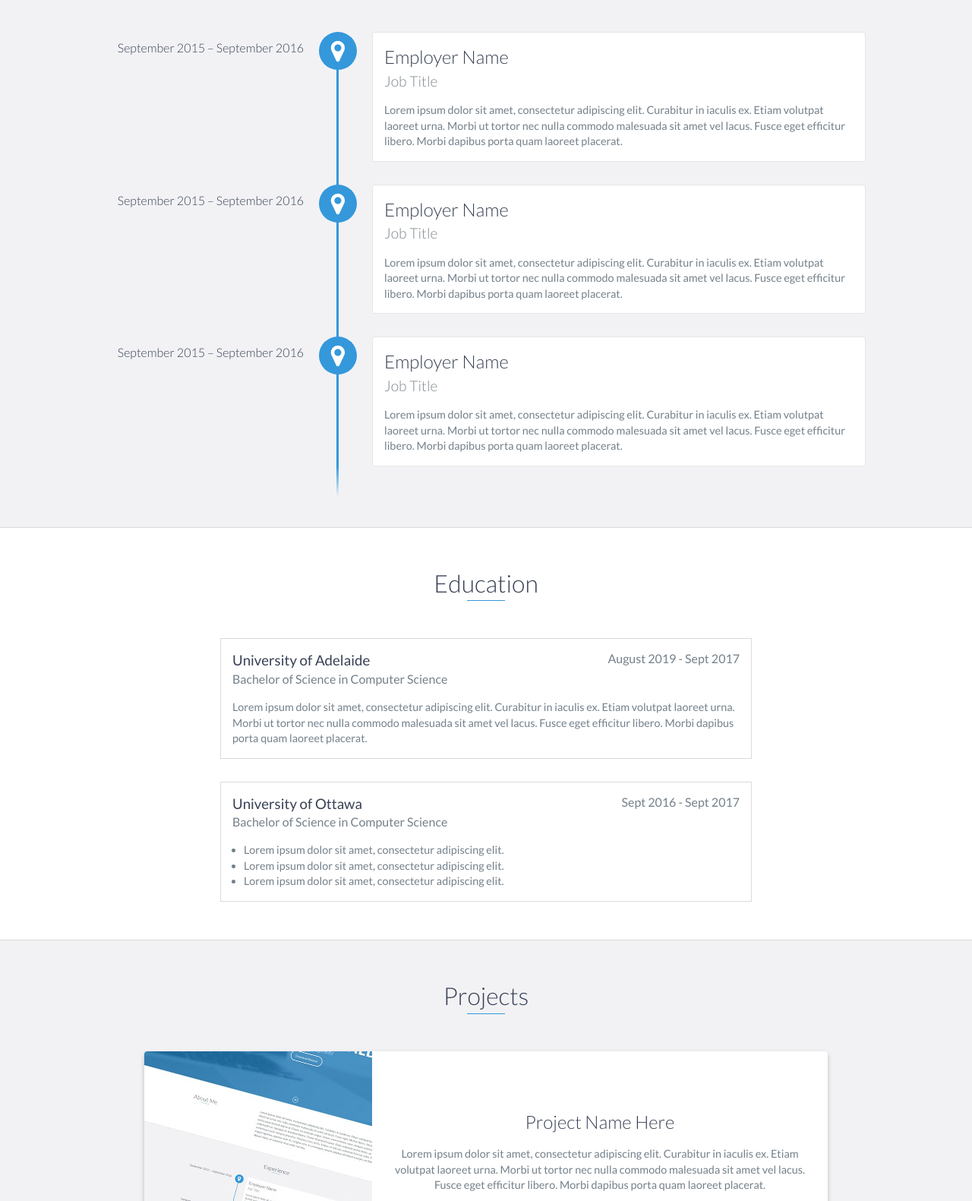
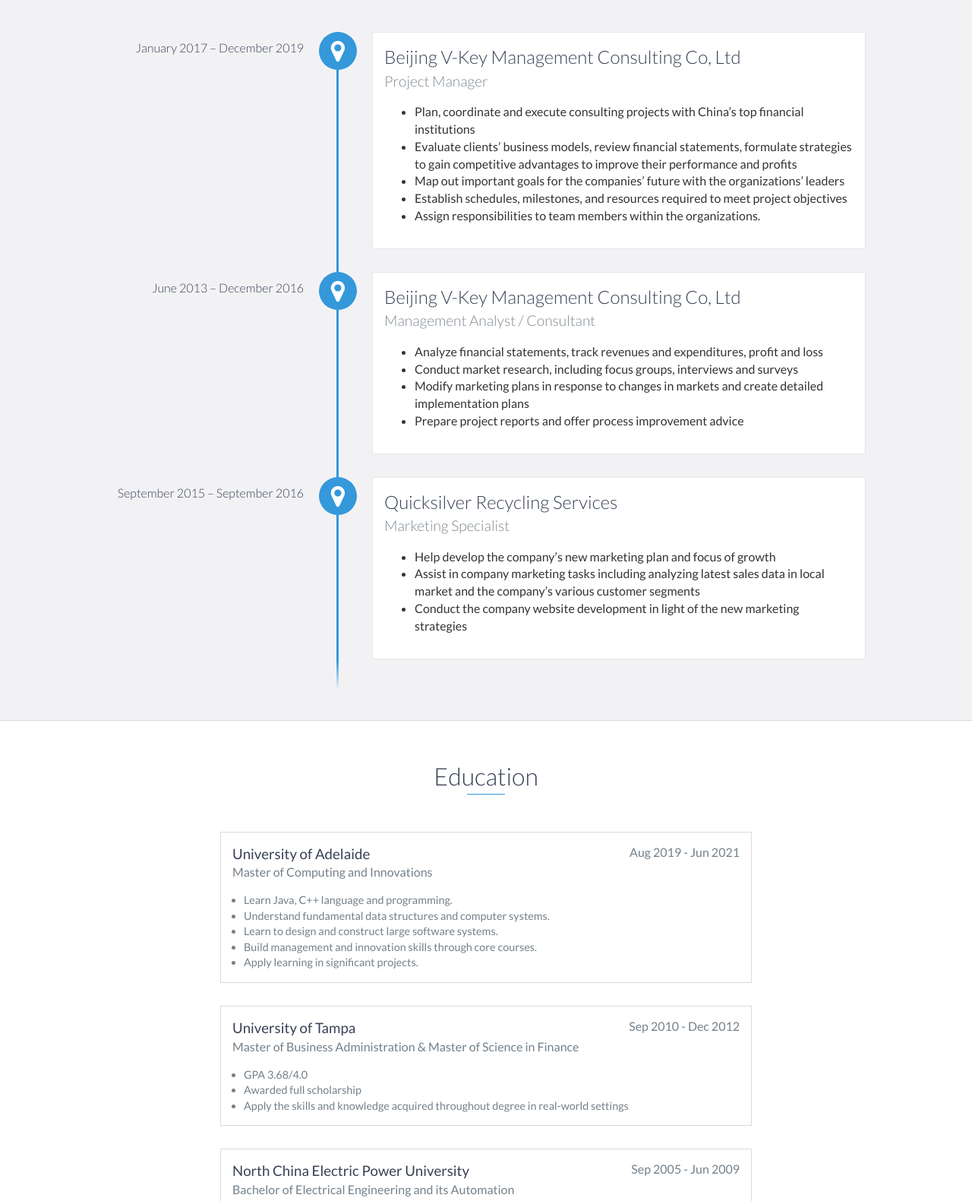
Before and after one commit to emilylu123/myProtofolio, a website: page index.html in a window 1280 px wide. Shown: the part 1140-2721 px from the top of the page at 76% size. Drawn offline with nearby package versions, Linux system fonts and the light colour scheme.

Commit message:
modify content

```diff
--- a/index.html
+++ b/index.html
@@ -84,28 +84,38 @@
     <div id="experience" class="background-alt">
         <h2 class="heading">Experience</h2>
         <div id="experience-timeline">
-            <div data-date="September 2015 – September 2016">
-                <h3>Employer Name</h3>
-                <h4>Job Title</h4>
-                <p>
-                    Lorem ipsum dolor sit amet, consectetur adipiscing elit. Curabitur in iaculis ex. Etiam volutpat laoreet urna. Morbi ut tortor nec nulla commodo malesuada sit amet vel lacus. Fusce eget efficitur libero. Morbi dapibus porta quam laoreet placerat.
-                </p>
+            <div data-date="January 2017 – December 2019">
+                <h3>Beijing V-Key Management Consulting Co, Ltd</h3>
+                <h4>Project Manager</h4>
+                <ul>
+                    <li>Plan, coordinate and execute consulting projects with China’s top financial institutions</li>
+                    <li>Evaluate clients’ business models, review financial statements, formulate strategies to gain competitive advantages to improve their performance and profits</li>
+                    <li>Map out important goals for the companies’ future with the organizations’ leaders</li>
+                    <li>Establish schedules, milestones, and resources required to meet project objectives</li>
+                    <li>Assign responsibilities to team members within the organizations.</li>
+                </ul>
+            </div>
+
+            <div data-date="June 2013 – December 2016">
+                <h3>Beijing V-Key Management Consulting Co, Ltd</h3>
+                <h4> Management Analyst / Consultant</h4>
+                <ul>
+                    <li>Analyze financial statements, track revenues and expenditures, profit and loss</li>
+                    <li>Conduct market research, including focus groups, interviews and surveys</li>
+                    <li>Modify marketing plans in response to changes in markets and create detailed implementation plans</li>
+                    <li>Prepare project reports and offer process improvement advice</li>
+                    <!--                <li>Facilitate the collaboration between clients’ Finance and Sales Departments to launch and manage marketing programs</li>-->
+                </ul>
             </div>
 
             <div data-date="September 2015 – September 2016">
-                <h3>Employer Name</h3>
-                <h4>Job Title</h4>
-                <p>
-                    Lorem ipsum dolor sit amet, consectetur adipiscing elit. Curabitur in iaculis ex. Etiam volutpat laoreet urna. Morbi ut tortor nec nulla commodo malesuada sit amet vel lacus. Fusce eget efficitur libero. Morbi dapibus porta quam laoreet placerat.
-                </p>
-            </div>
-
-            <div data-date="September 2015 – September 2016">
-                <h3>Employer Name</h3>
-                <h4>Job Title</h4>
-                <p>
-                    Lorem ipsum dolor sit amet, consectetur adipiscing elit. Curabitur in iaculis ex. Etiam volutpat laoreet urna. Morbi ut tortor nec nulla commodo malesuada sit amet vel lacus. Fusce eget efficitur libero. Morbi dapibus porta quam laoreet placerat.
-                </p>
+                <h3>Quicksilver Recycling Services</h3>
+                <h4>Marketing Specialist</h4>
+                <ul>
+                    <li>Help develop the company’s new marketing plan and focus of growth</li>
+                    <li>Assist in company marketing tasks including analyzing latest sales data in local market and the company’s various customer segments</li>
+                    <li>Conduct the company website development in light of the new marketing strategies</li>
+                </ul>
             </div>
         </div>
     </div>
@@ -115,28 +125,39 @@
         <h2 class="heading">Education</h2>
         <div class="education-block">
             <h3>University of Adelaide</h3>
-            <span class="education-date">August 2019 - Sept 2017</span>
-            <h4>Bachelor of Science in Computer Science</h4>
-            <p>
-                Lorem ipsum dolor sit amet, consectetur adipiscing elit. Curabitur in iaculis ex. Etiam volutpat laoreet urna. Morbi ut tortor nec nulla commodo malesuada sit amet vel lacus. Fusce eget efficitur libero. Morbi dapibus porta quam laoreet placerat.
-            </p>
+            <span class="education-date">Aug 2019 - Jun 2021</span>
+            <h4>Master of Computing and Innovations</h4>
+            <ul>
+                <li>Learn Java, C++ language and programming.</li>
+                <li>Understand fundamental data structures and computer systems.</li>
+                <li>Learn to design and construct large software systems.</li>
+                <li>Build management and innovation skills through core courses.</li>
+                <li>Apply learning in significant projects.</li>
+            </ul>
         </div>
         <!-- End .education-block -->
 
         <div class="education-block">
-            <h3>University of Ottawa</h3>
-            <span class="education-date">Sept 2016 - Sept 2017</span>
-            <h4>Bachelor of Science in Computer Science</h4>
+            <h3>University of Tampa      </h3>
+            <span class="education-date">Sep 2010 - Dec 2012</span>
+            <h4>Master of Business Administration & Master of Science in Finance</h4>
             <ul>
-                <li>
-                    Lorem ipsum dolor sit amet, consectetur adipiscing elit.
-                </li>
-                <li>
-                    Lorem ipsum dolor sit amet, consectetur adipiscing elit.
-                </li>
-                <li>
-                    Lorem ipsum dolor sit amet, consectetur adipiscing elit.
-                </li>
+                <li>GPA 3.68/4.0</li>
+                <li>Awarded full scholarship</li>
+                <li>Apply the skills and knowledge acquired throughout degree in real-world settings</li>
+            </ul>
+        </div>
+
+        <div class="education-block">
+            <h3>North China Electric Power University</h3>
+            <span class="education-date">Sep 2005 - Jun 2009</span>
+            <h4>Bachelor of Electrical Engineering and its Automation</h4>
+            <ul>
+                <li>Project 985, 211 </li>
+<!--                <li>Learn about systems that generate, transmit or distribute electrical energy </li>-->
+                <li>Focus on the design and operation of devices, equipment and systems</li>
+                <li>Utilize information and electrical technology in developing automation technology in new applications </li>
+                <li>Prepare for Industry 4.0 using cutting-edge software platforms</li>
             </ul>
         </div>
         <!-- End .education-block -->
@@ -186,32 +207,15 @@
     <div id="skills">
         <h2 class="heading">Skills</h2>
         <ul>
+            <li>Java</li>
+            <li>C++</li>
+            <li>Python</li>
+            <li>HTML</li>
+            <li>CSS</li>
             <li>JavaScript</li>
-            <li>Python</li>
-            <li>Ruby</li>
-            <li>Go</li>
-            <li>Node.js</li>
-            <li>AngularJs</li>
+            <li>Angular</li>
             <li>React</li>
-            <li>Elixir</li>
-            <li>Java</li>
-            <li>C</li>
-            <li>C#</li>
-            <li>C++</li>
-            <li>Ruby on Rails</li>
-            <li>JavaScript</li>
-            <li>Python</li>
-            <li>Ruby</li>
-            <li>Go</li>
-            <li>Node.js</li>
-            <li>AngularJs</li>
-            <li>React</li>
-            <li>Elixir</li>
-            <li>Java</li>
-            <li>C</li>
-            <li>C#</li>
-            <li>C++</li>
-            <li>Ruby on Rails</li>
+            <li>GitHub</li>
         </ul>
     </div>
     <!-- End #skills -->
```
